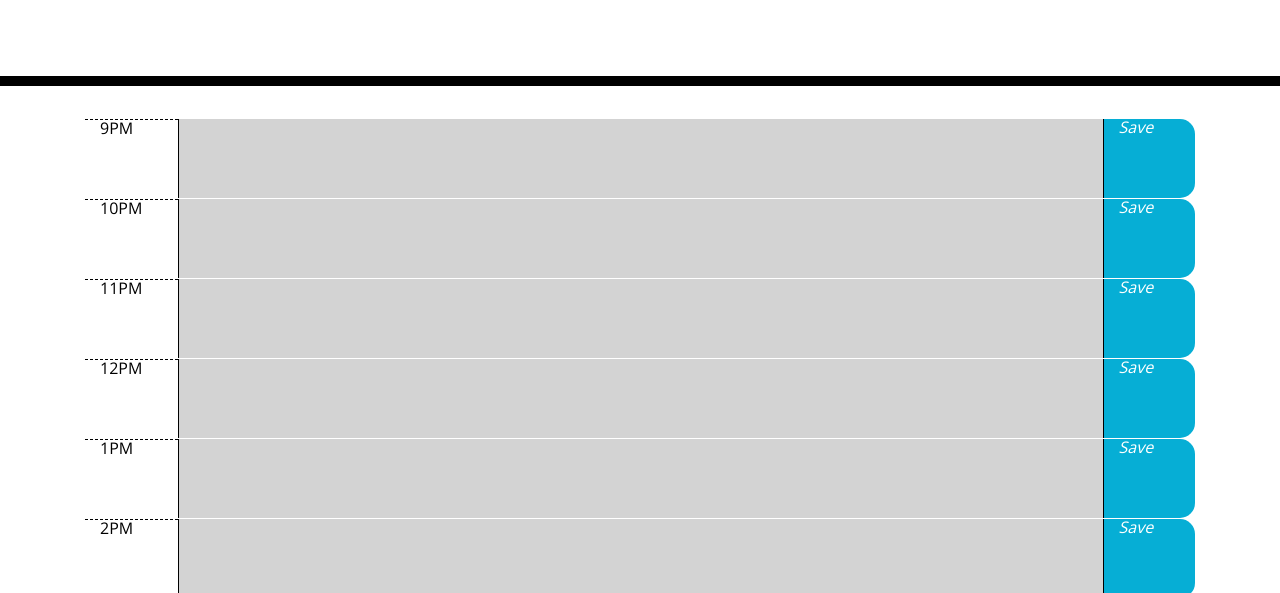
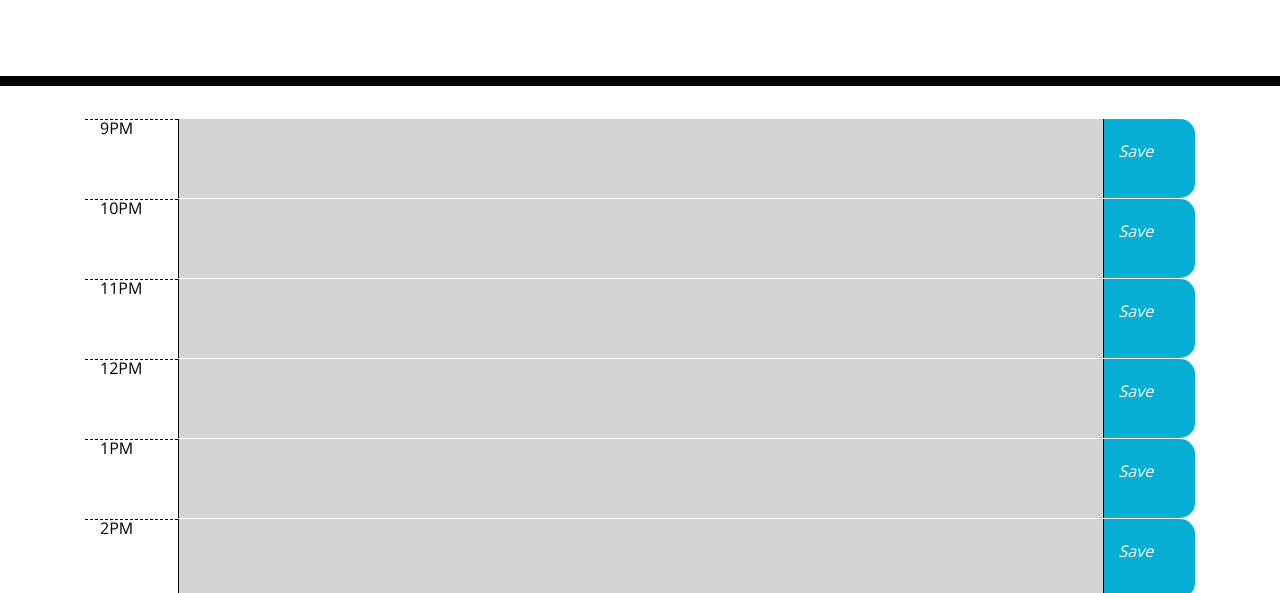
Before and after one commit to rytc/DayPlanner, a plain HTML site: page index.html in a window 1280 px wide. Shown: the part 182-775 px from the top of the page. Drawn offline with nearby package versions, Linux system fonts and the light colour scheme.

Commit message:
Removed unneeded commented code, added some padding to the buttons

```diff
--- a/index.html
+++ b/index.html
@@ -41,8 +41,8 @@
         for(let i = 9; i < 18; i++) {
           let hour = moment().hour(i);
 
-          let timeblockElem = document.createElement('div'); //$('li');
-          timeblockElem.className = "row"; //addClass("list-group-item");
+          let timeblockElem = document.createElement('div');
+          timeblockElem.className = "row";
           timeblockElem.dataset.index = i - 9;
 
           let timeElem = document.createElement("div");
--- a/style.css
+++ b/style.css
@@ -63,6 +63,7 @@ textarea{
   border-bottom-right-radius: 15px;
   background-color: #06AED5;
   color: white;
+  padding-top: 1.5em;
 }
 
 .saveBtn i:hover {
```
